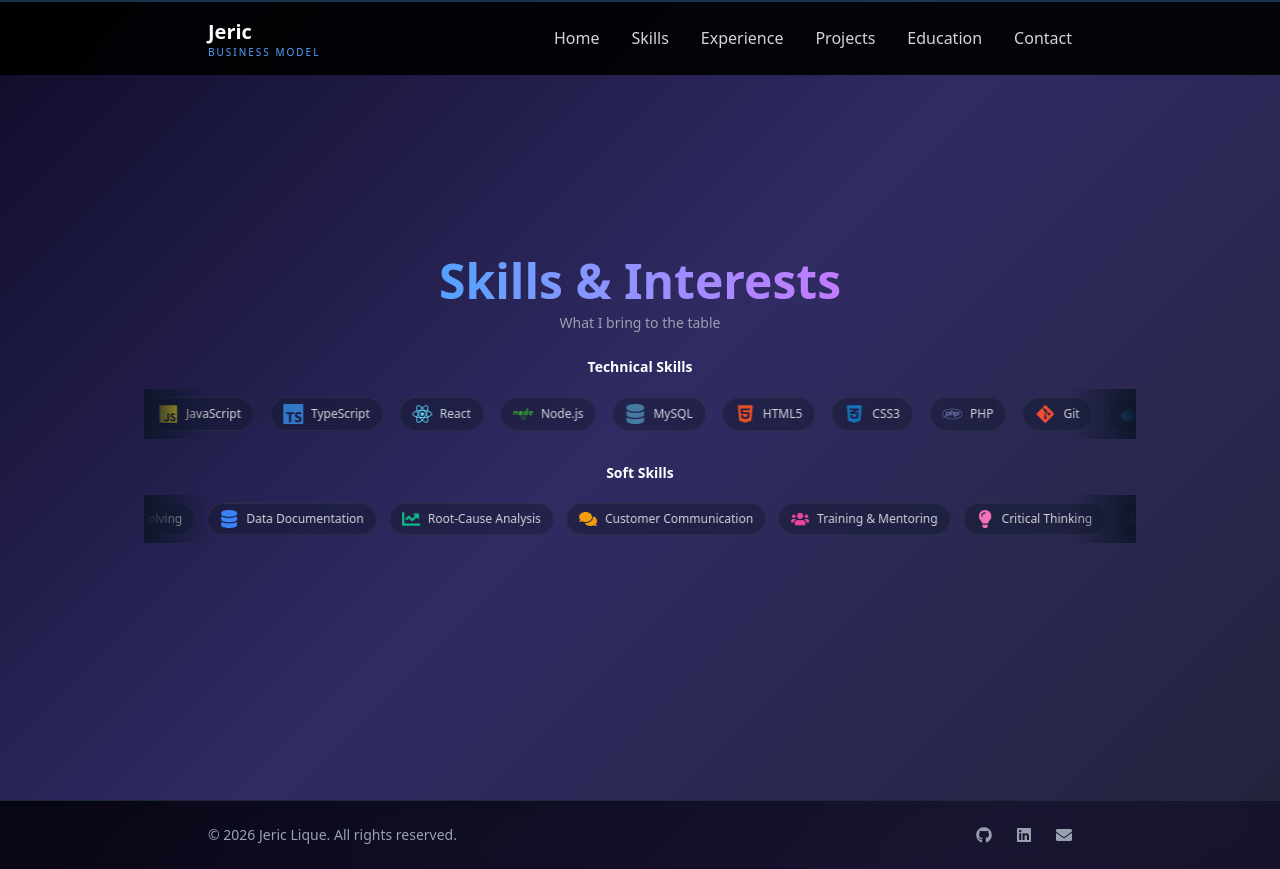
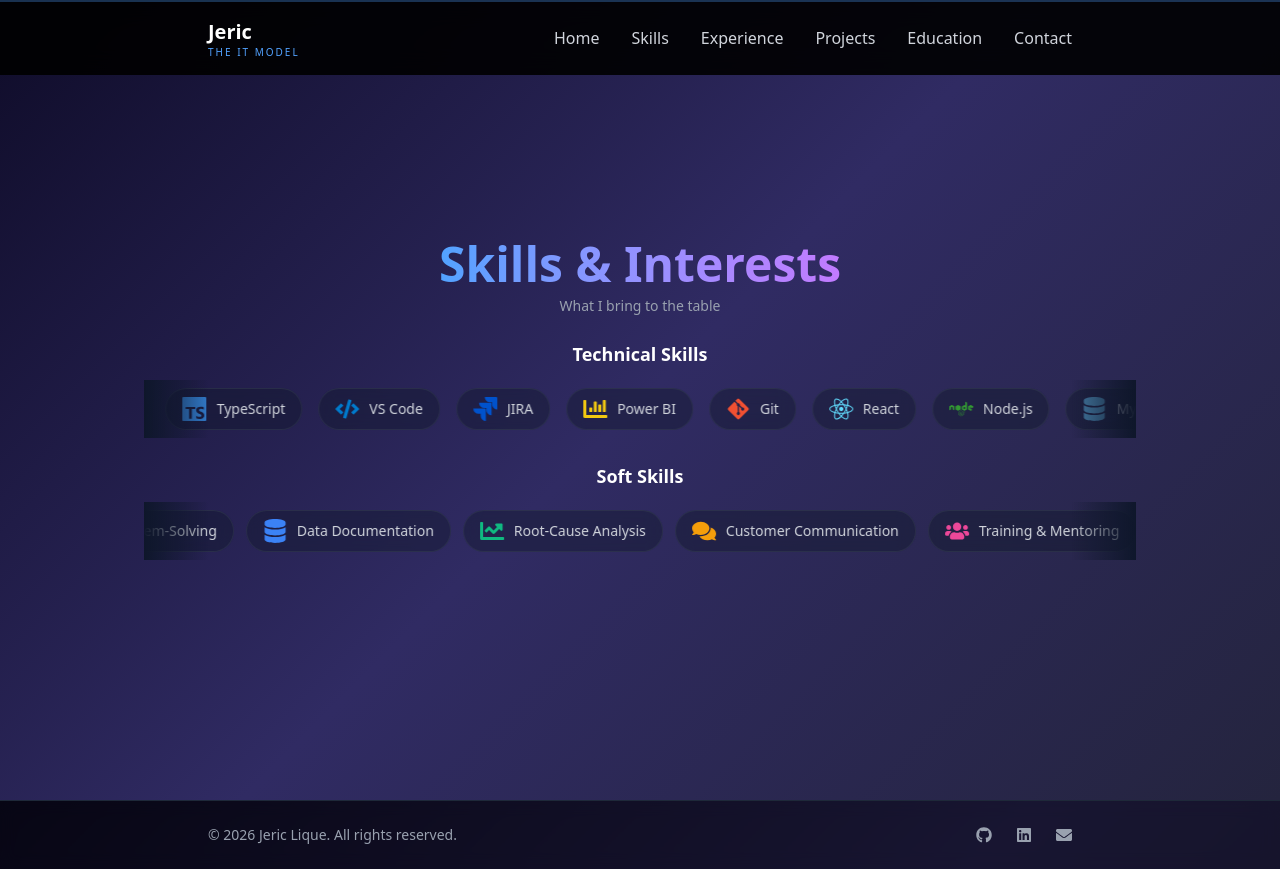
Before and after one commit to jeclique444/My-Portfolio, a Next.js app: page /skills in a window 1280 px wide. Built offline with nearby package versions, Linux system fonts and the light colour scheme.

Commit message:
fix all except projects

```diff
--- a/app/projects/page.tsx
+++ b/app/projects/page.tsx
@@ -62,11 +62,11 @@
               initial={{ opacity: 0, y: 20 }}
               animate={{ opacity: 1, y: 0 }}
               transition={{ duration: 0.4, delay: index * 0.1 }}
-                className="group bg-gray-900/40 backdrop-blur-sm border border-gray-800 hover:border-blue-500/50 rounded-xl overflow-hidden transition-all duration-300 hover:shadow-2xl hover:shadow-blue-500/20 hover:-translate-y-2"
+              className="group bg-gray-900/40 backdrop-blur-sm border border-gray-800 hover:border-blue-500/50 rounded-xl overflow-hidden transition-all duration-300 hover:shadow-2xl hover:shadow-blue-500/20 hover:-translate-y-2 flex flex-col"
             >
-                {/* Project Image */}
+              {/* Project Image - ✅ Fixed: flex-shrink-0 → shrink-0 */}
               <div
-                  className="relative w-full aspect-video overflow-hidden bg-gray-800/50 cursor-pointer"
+                className="relative w-full aspect-video overflow-hidden bg-gray-800/50 cursor-pointer shrink-0"
                 onClick={() => window.open(project.live, '_blank')}
               >
                 <Image
@@ -89,11 +89,11 @@
               </div>
 
               {/* Project Info */}
-                <div className="p-6">
+              <div className="p-6 flex flex-col flex-1">
                 <h3 className="text-xl font-semibold text-white mb-2 group-hover:text-blue-400 transition">
                   {project.title}
                 </h3>
-                  <p className="text-gray-400 text-sm leading-relaxed mb-4 line-clamp-3">
+                <p className="text-gray-400 text-sm leading-relaxed mb-4 line-clamp-3 flex-1">
                   {project.description}
                 </p>
 
@@ -108,7 +108,7 @@
                   ))}
                 </div>
 
-                  <div className="flex gap-3">
+                <div className="flex gap-3 mt-auto">
                   <a
                     href={project.live}
                     target="_blank"
--- a/app/skills/page.tsx
+++ b/app/skills/page.tsx
@@ -13,7 +13,7 @@ import {
 } from 'react-icons/fa';
 import {
   SiTypescript, SiTailwindcss, SiJquery, SiPostgresql, SiMongodb,
-  SiFirebase, SiVercel, SiApache, SiNginx
+  SiFirebase, SiVercel, SiApache, SiNginx, SiJira
 } from 'react-icons/si';
 
 export default function SkillsPage() {
@@ -21,20 +21,23 @@ export default function SkillsPage() {
 
   const technicalSkills = [
     { name: "Python", icon: FaPython, color: "#3776AB" },
-    { name: "JavaScript", icon: FaJs, color: "#F7DF1E" },
     { name: "TypeScript", icon: SiTypescript, color: "#3178C6" },
+    { name: "VS Code", icon: FaCode, color: "#007ACC" },
+    { name: "JIRA", icon: SiJira, color: "#0052CC" },
+    { name: "Power BI", icon: FaChartBar, color: "#F2C811" },
+    { name: "Git", icon: FaGitAlt, color: "#F05032" },
     { name: "React", icon: FaReact, color: "#61DAFB" },
     { name: "Node.js", icon: FaNode, color: "#339933" },
     { name: "MySQL", icon: FaDatabase, color: "#4479A1" },
+    { name: "Docker", icon: FaDocker, color: "#2496ED" },
     { name: "HTML5", icon: FaHtml5, color: "#E34F26" },
     { name: "CSS3", icon: FaCss3Alt, color: "#1572B6" },
     { name: "PHP", icon: FaPhp, color: "#777BB4" },
-    { name: "Git", icon: FaGitAlt, color: "#F05032" },
-    { name: "Docker", icon: FaDocker, color: "#2496ED" },
     { name: "Tailwind CSS", icon: SiTailwindcss, color: "#06B6D4" },
     { name: "Bootstrap", icon: FaBootstrap, color: "#7952B3" },
     { name: "jQuery", icon: SiJquery, color: "#0769AD" },
     { name: "C#", icon: FaCode, color: "#239120" },
+    { name: "JavaScript", icon: FaJs, color: "#F7DF1E" },
     { name: "Java", icon: FaJava, color: "#007396" },
     { name: "PostgreSQL", icon: SiPostgresql, color: "#4169E1" },
     { name: "MongoDB", icon: SiMongodb, color: "#47A248" },
@@ -42,9 +45,7 @@ export default function SkillsPage() {
     { name: "Firebase", icon: SiFirebase, color: "#FFCA28" },
     { name: "Vercel", icon: SiVercel, color: "#FFFFFF" },
     { name: "GitHub", icon: FaGithub, color: "#FFFFFF" },
-    { name: "VS Code", icon: FaCode, color: "#007ACC" },
     { name: "Salesforce", icon: FaCloud, color: "#00A1E0" },
-    { name: "Power BI", icon: FaChartBar, color: "#F2C811" },
     { name: "Tableau", icon: FaTable, color: "#E97627" },
     { name: "Figma", icon: FaFigma, color: "#F24E1E" },
     { name: "Linux", icon: FaLinux, color: "#FCC624" },
@@ -85,8 +86,11 @@ export default function SkillsPage() {
             <p className="text-gray-400 text-sm">What I bring to the table</p>
           </motion.div>
 
+          {/* Technical Skills */}
           <div className="mb-6">
-            <h3 className="text-sm font-semibold text-white text-center mb-3">Technical Skills</h3>
+            <h3 className="text-lg font-semibold text-white text-center mb-3">
+              Technical Skills
+            </h3>
             <div
               className="overflow-hidden relative"
               onMouseEnter={() => setIsPaused(true)}
@@ -102,10 +106,10 @@ export default function SkillsPage() {
                   return (
                     <div
                       key={index}
-                      className="flex items-center gap-2 px-3 py-1.5 bg-gray-900/40 backdrop-blur-sm border border-gray-700/50 rounded-full hover:border-blue-400/50 transition-all duration-300 shrink-0"
+                      className="flex items-center gap-2.5 px-4 py-2 bg-gray-900/40 backdrop-blur-sm border border-gray-700/50 rounded-full hover:border-blue-400/50 transition-all duration-300 shrink-0"
                     >
-                      <Icon className="w-4 h-4 md:w-5 md:h-5 transition-transform duration-300 hover:scale-110" style={{ color: skill.color }} />
-                      <span className="text-gray-300 text-xs font-medium">{skill.name}</span>
+                      <Icon className="w-5 h-5 md:w-6 md:h-6 transition-transform duration-300 hover:scale-110" style={{ color: skill.color }} />
+                      <span className="text-gray-300 text-sm font-medium">{skill.name}</span>
                     </div>
                   );
                 })}
@@ -115,8 +119,11 @@ export default function SkillsPage() {
             </div>
           </div>
 
+          {/* Soft Skills */}
           <div>
-            <h3 className="text-sm font-semibold text-white text-center mb-3">Soft Skills</h3>
+            <h3 className="text-lg font-semibold text-white text-center mb-3">
+              Soft Skills
+            </h3>
             <div
               className="overflow-hidden relative"
               onMouseEnter={() => setIsPaused(true)}
@@ -132,10 +139,10 @@ export default function SkillsPage() {
                   return (
                     <div
                       key={index}
-                      className="flex items-center gap-2 px-3 py-1.5 bg-gray-900/40 backdrop-blur-sm border border-gray-700/50 rounded-full hover:border-purple-400/50 transition-all duration-300 shrink-0"
+                      className="flex items-center gap-2.5 px-4 py-2 bg-gray-900/40 backdrop-blur-sm border border-gray-700/50 rounded-full hover:border-purple-400/50 transition-all duration-300 shrink-0"
                     >
-                      <Icon className="w-4 h-4 md:w-4.5 md:h-4.5 transition-transform duration-300 hover:scale-110" style={{ color: skill.color }} />
-                      <span className="text-gray-300 text-xs font-medium">{skill.name}</span>
+                      <Icon className="w-5 h-5 md:w-6 md:h-6 transition-transform duration-300 hover:scale-110" style={{ color: skill.color }} />
+                      <span className="text-gray-300 text-sm font-medium">{skill.name}</span>
                     </div>
                   );
                 })}
--- a/components/Contact.tsx
+++ b/components/Contact.tsx
@@ -63,20 +63,21 @@ export default function Contact() {
   };
 
   return (
-    <section id="contact" className="min-h-screen py-20 md:py-28 flex flex-col justify-center max-w-5xl mx-auto px-4 scroll-mt-24">
+    // ✅ Removed justify-center, using fixed top padding to raise header
+    <section id="contact" className="min-h-screen pt-20 pb-20 max-w-5xl mx-auto px-6 scroll-mt-16 flex flex-col">
       <motion.div
         initial={{ opacity: 0, y: 30 }}
         whileInView={{ opacity: 1, y: 0 }}
         transition={{ duration: 0.5 }}
         viewport={{ once: true }}
-        className="text-center mb-12"
+        className="text-center mb-6"
       >
-        <h2 className="text-4xl md:text-5xl font-bold text-white mb-3">
+        <h2 className="text-4xl md:text-5xl font-bold text-white mb-2">
           <span className="bg-linear-to-r from-blue-400 to-purple-400 bg-clip-text text-transparent">
             Contact
           </span>
         </h2>
-        <p className="text-gray-400 text-base max-w-2xl mx-auto">
+        <p className="text-gray-400 text-sm max-w-2xl mx-auto">
           Got a idea or project in mind? Let's talk about it — I read every message.
         </p>
       </motion.div>
--- a/components/Navbar.tsx
+++ b/components/Navbar.tsx
@@ -37,7 +37,7 @@ export default function Navbar() {
             Jeric
           </span>
           <span className="text-[10px] font-medium text-blue-400 tracking-[0.2em] uppercase">
-            Business Model
+            the IT Model
           </span>
         </a>
 
```
Lines whose indentation alone changed are shown as unchanged.
